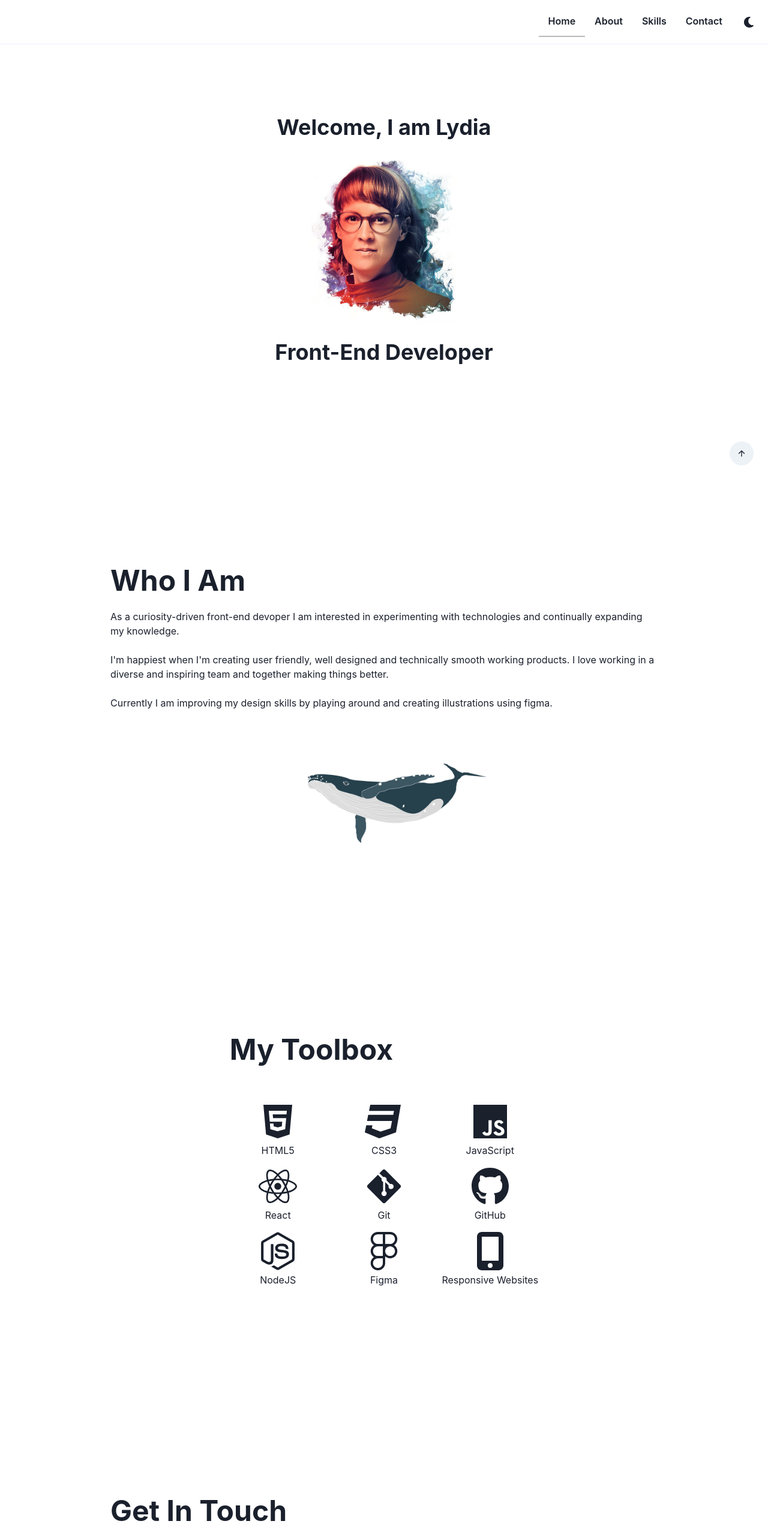
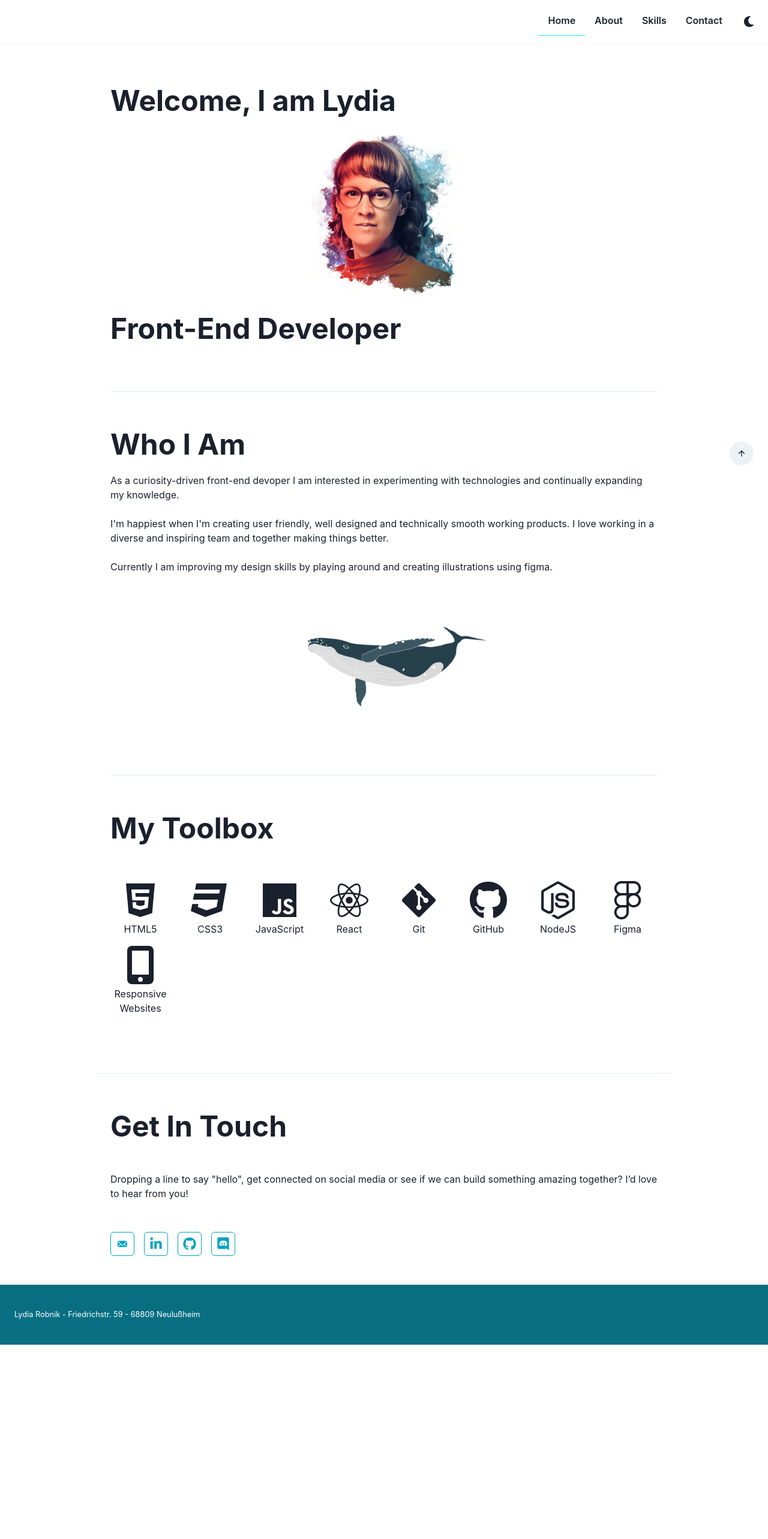
Before and after one commit to LydiaRobnik/Portfolio, a React (Create React App) app: page /#home in a window 1280 px wide. Shown: the top 2566 px of the page at 60% size. After the commit the page ends 2242 px from the top, so only its background shows below. Built offline with nearby package versions, Linux system fonts and the light colour scheme.

Commit message:
responsive styles added

```diff
--- a/src/App.js
+++ b/src/App.js
@@ -7,6 +7,7 @@ import Navbar from './Components/Navbar';
 import Home from './Components/Home';
 // styling chakra-UI
 import theme from './theme';
+import './Styles/App.css';
 
 function App() {
   return (
--- a/src/Components/About.js
+++ b/src/Components/About.js
@@ -6,14 +6,15 @@ const About = () => {
     <>
       <Flex
         maxW="960px"
-        h="100vh"
+        // h="100vh"
         mx="auto"
         id="about"
         direction="column"
         align="center"
         justify="center"
+        pb={16}
       >
-        <Box mx={6}>
+        <Box mx={6} pt={16} borderTop="1px" borderColor="gray.200">
           <Heading as="h2" size="2xl">
             Who I Am
           </Heading>
--- a/src/Components/Contact.js
+++ b/src/Components/Contact.js
@@ -43,14 +43,14 @@ const Contact = () => {
     <>
       <Flex
         maxW="960px"
-        h="80vh"
+        // h="80vh"
         id="contact"
         mx="auto"
         direction="column"
         align="center"
         justify="center"
       >
-        <Box mx={6}>
+        <Box w="100%" px={6} pt={16} borderTop="1px" borderColor="gray.200">
           <Heading as="h2" size="2xl">
             Get In Touch
           </Heading>
@@ -62,12 +62,12 @@ const Contact = () => {
           </Text>
 
           <Flex justify="start">
-            <ButtonGroup spacing="16px" my={20}>
+            <ButtonGroup spacing="16px" my={12}>
               {contactOptions.map(option => (
                 <Link href={option.href} isExternal>
                   <IconButton
                     variant="outline"
-                    colorScheme="teal"
+                    colorScheme="cyan"
                     key={option.option}
                     aria-label={option.aria}
                     icon={option.icon}
@@ -79,12 +79,13 @@ const Contact = () => {
               ))}
             </ButtonGroup>
           </Flex>
-          <Flex justify="start">
-            <Text my={10} fontSize="xs">
-              Lydia Robnik - Friedrichstr. 59 - 68809 Neulußheim
-            </Text>
-          </Flex>
         </Box>
+
+        {/* <Flex justify="start" w="100%" px={6}>
+          <Text my={10} fontSize="xs">
+            Lydia Robnik - Friedrichstr. 59 - 68809 Neulußheim
+          </Text>
+        </Flex> */}
       </Flex>
     </>
   );
--- a/src/Components/Home.js
+++ b/src/Components/Home.js
@@ -5,6 +5,9 @@ import {
   Heading,
   IconButton,
   Flex,
+  useMediaQuery,
+  Box,
+  Text,
 } from '@chakra-ui/react';
 import { animateScroll as scroll } from 'react-scroll';
 import About from './About';
@@ -12,23 +15,39 @@ import Toolbox from './Toolbox';
 // import Projects from './Projects';
 import Contact from './Contact';
 import { ArrowUpIcon } from '@chakra-ui/icons';
+import '../Styles/home.css';
 
 const Home = () => {
   const { colorMode } = useColorMode();
+  const [isSmallerThan310] = useMediaQuery('(max-width: 310px)');
   return (
     <>
       <header>
         <Flex
           maxW="960px"
-          h="100vh"
+          // h="100vh"
           mx="auto"
           id="home"
           direction="row"
           align="center"
           justify="center"
+          pt={32}
+          pb={16}
         >
-          <Flex direction="column" align="center">
-            <Heading as="h2" my="1rem">
+          <Flex
+            direction="column"
+            align="center"
+            justify="center"
+            w="100%"
+            mx={6}
+          >
+            <Heading
+              as="h2"
+              my="1rem"
+              size={isSmallerThan310 ? 'lg' : ['xl', '2xl']}
+              textAlign={{ base: 'center', sm: 'left' }}
+              w="100%"
+            >
               Welcome, I am Lydia
             </Heading>
             <Image
@@ -41,7 +60,13 @@ const Home = () => {
               maxW="300px"
               m={0}
             />
-            <Heading as="h1" my="1rem">
+            <Heading
+              as="h1"
+              my="1rem"
+              size={isSmallerThan310 ? 'lg' : ['xl', '2xl']}
+              textAlign={{ base: 'center', sm: 'left' }}
+              w="100%"
+            >
               Front-End Developer
             </Heading>
           </Flex>
@@ -54,7 +79,7 @@ const Home = () => {
         <Contact />
       </main>
       <footer>
-        <Flex mx={6} my={[8]} justify="end">
+        <Flex mx={6} justify="end">
           <IconButton
             aria-label="scroll to top"
             icon={<ArrowUpIcon />}
@@ -68,6 +93,18 @@ const Home = () => {
             onClick={() => scroll.scrollToTop()}
           ></IconButton>
         </Flex>
+        <Box bg="cyan.800" h="100px">
+          <Flex justify="start" w="100%">
+            <Text
+              my={10}
+              mx={6}
+              fontSize={isSmallerThan310 ? '10px' : ['0.65rem', '0.8rem']}
+              color="white"
+            >
+              Lydia Robnik - Friedrichstr. 59 - 68809 Neulußheim
+            </Text>
+          </Flex>
+        </Box>
       </footer>
     </>
   );
--- a/src/Components/Navbar.js
+++ b/src/Components/Navbar.js
@@ -3,7 +3,7 @@ import { Link } from 'react-scroll';
 import { Flex, Button, IconButton, useColorModeValue } from '@chakra-ui/react';
 import { HamburgerIcon, CloseIcon } from '@chakra-ui/icons';
 import { ColorModeSwitcher } from '../ColorModeSwitcher';
-import './navbar.css';
+import '../Styles/navbar.css';
 
 const Navbar = () => {
   const bg = useColorModeValue('white', 'gray.800');
@@ -26,15 +26,16 @@ const Navbar = () => {
       <nav>
         {/* navbar screen size > lg */}
         <Flex
-          w="100vw"
+          w="100%"
           pos="fixed"
-          top="0"
+          top="-1px"
           right="0"
           align="center"
           justify="end"
           bg={bg}
-          borderBottom="1px"
-          borderColor="gray.100"
+          // borderBottom="1px"
+          // borderColor="gray.100"
+          boxShadow="sm"
           // sx={{ opacity: '0.9' }}
           py={3}
           px={3}
--- a/src/Components/Projects.js
+++ b/src/Components/Projects.js
@@ -5,13 +5,14 @@ const Projects = () => {
   return (
     <Flex
       maxW="960px"
-      h="100vh"
+      // h="100vh"
       id="projects"
       direction="column"
       align="center"
       justify="center"
+      pb={16}
     >
-      <Box mx={6}>
+      <Box mx={6} pt={16} borderTop="1px" borderColor="gray.200">
         <Heading as="h2" size="2xl">
           Projects
         </Heading>
--- a/src/Components/Toolbox.js
+++ b/src/Components/Toolbox.js
@@ -30,19 +30,25 @@ const Toolbox = () => {
     <>
       <Flex
         maxW="960px"
-        h="100vh"
+        // h="100vh"
         mx="auto"
         id="skills"
-        direction="column"
+        direction="row"
         align="center"
         justify="center"
+        pb={16}
       >
-        <Box mx={6}>
+        <Box w="100%" mx={6} pt={16} borderTop="1px" borderColor="gray.200">
           <Heading as="h2" size="2xl">
             My Toolbox
           </Heading>
 
-          <Grid templateColumns="repeat(3, 1fr)" gap={4} my={16} pb={16}>
+          <Grid
+            templateColumns="repeat(auto-fill, minmax(100px, 1fr))"
+            gap={4}
+            mt={16}
+            pb={8}
+          >
             {techStack.map(skill => (
               <GridItem key={skill.name}>
                 <Flex
--- a/src/Components/navbar.css
+++ /dev/null
@@ -1,3 +0,0 @@
-.active {
-    border-bottom: 1px solid gray;
-}
--- /dev/null
+++ b/src/Styles/App.css
@@ -0,0 +1,9 @@
+html {
+    margin: 0;
+    padding: 0;
+}
+
+body {
+    margin: 0;
+    padding: 0;
+}
--- /dev/null
+++ b/src/Styles/home.css
@@ -0,0 +1 @@
+footer {margin: 0; padding: 0;}
--- /dev/null
+++ b/src/Styles/navbar.css
@@ -0,0 +1,3 @@
+.active {
+    border-bottom: 1px solid cyan;
+}
```
